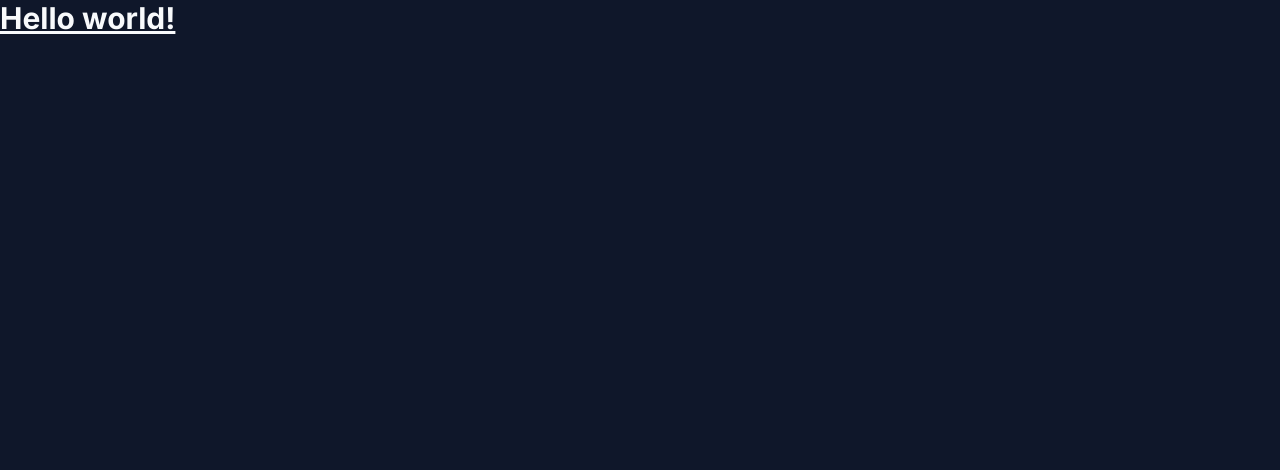
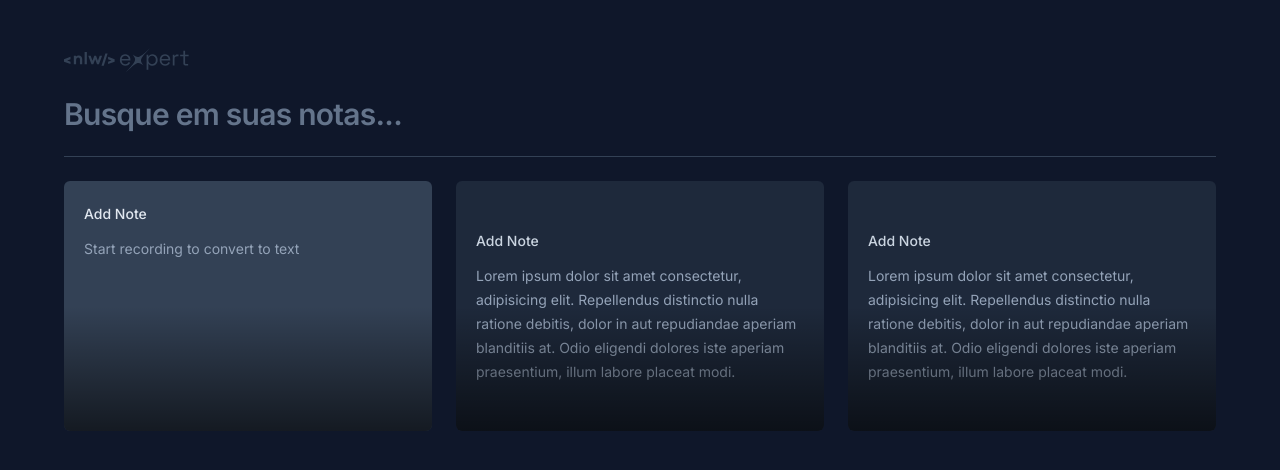
Before and after one commit to gabrielcarballo/talk2type, a React (Vite) app: page / in a window 1280 px wide. Shown: the top 470 px of the page. Built offline with nearby package versions, Linux system fonts and the light colour scheme.

Commit message:
feat:Creates Home screen skeleton Created Home screen skeleton and style with NewNoteCard and NoteCard Componentes and style applied

```diff
--- a/src/App.tsx
+++ b/src/App.tsx
@@ -1,7 +1,26 @@
+import logo from './assets/logo-nlw.svg';
+import { NewNoteCard } from './components/NewNoteCard';
+import { NoteCard } from './components/NoteCard';
+
 export function App() {
   return (
-    <h1 className="text-3xl font-bold underline">
-      Hello world!
-    </h1>
+    <div className="mx-auto max-w-6xl my-12 space-y-6">
+      <img src={logo} />
+      <form>
+        <input
+          type="text"
+          placeholder='Busque em suas notas...'
+          className='w-full bg-transparent text-3xl font-semibold tracking-tight outline-none placeholder:text-slate-500'
+        />
+
+      </form>
+      <div className='h-px bg-slate-700' />
+
+      <div className="grid grid-cols-3 gap-6 auto-rows-[250px]">
+        <NewNoteCard />
+        <NoteCard />
+        <NoteCard />
+      </div>
+    </div>
   )
 }
--- /dev/null
+++ b/src/components/NewNoteCard.tsx
@@ -0,0 +1,9 @@
+export const NewNoteCard = () => {
+  return (
+    <div className="rounded-md bg-slate-700 p-5 space-y-3 overflow-hidden relative">
+          <span className='text-sm font-medium text-slate-200'>Add Note</span>
+          <p className='text-sm leading-6 text-slate-400'>Start recording to convert to text</p>
+          <div className="absolute bottom-0 right-0 left-0 h-1/2 bg-gradient-to-t from-black/60 to-black/0 pointer-events-none" />
+        </div>
+  )
+}
--- /dev/null
+++ b/src/components/NoteCard.tsx
@@ -0,0 +1,11 @@
+// interface NoteCardProps {}
+
+export const NoteCard = () => {
+  return (
+    <button className="rounded-md text-left bg-slate-800 p-5 space-y-3 overflow-hidden relative hover:ring-2 outline-none hover:ring-slate-600 focus-visible:ring-2 focus-visible:ring-lime-400">
+          <span className='text-sm font-medium text-slate-300'>Add Note</span>
+          <p className='text-sm leading-6 text-slate-400'>Lorem ipsum dolor sit amet consectetur, adipisicing elit. Repellendus distinctio nulla ratione debitis, dolor in aut repudiandae aperiam blanditiis at. Odio eligendi dolores iste aperiam praesentium, illum labore placeat modi.</p>
+          <div className="absolute bottom-0 right-0 left-0 h-1/2 bg-gradient-to-t from-black/60 to-black/0 pointer-events-none" />
+        </button>
+  )
+}
```
Also changed, not shown: public/favicon.png (added), src/assets/logo-nlw.svg (added).
